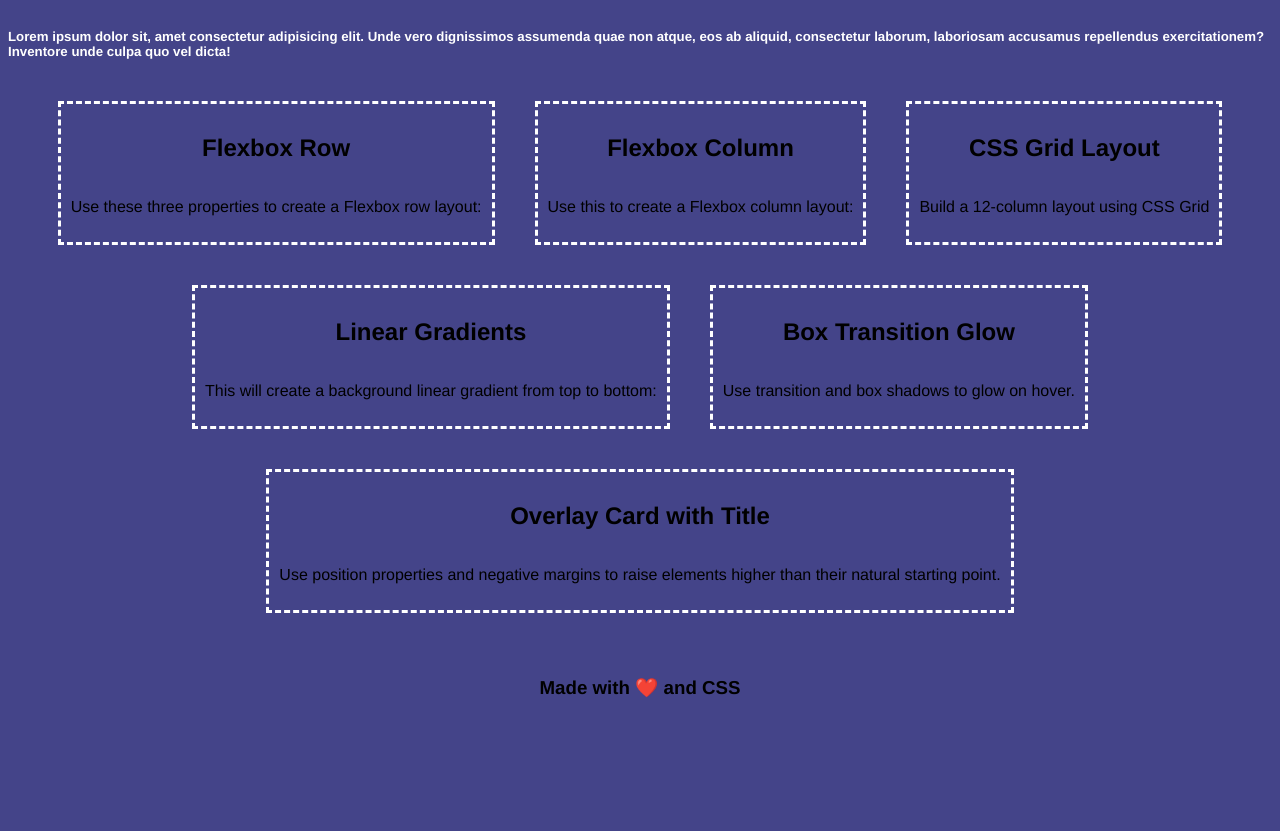
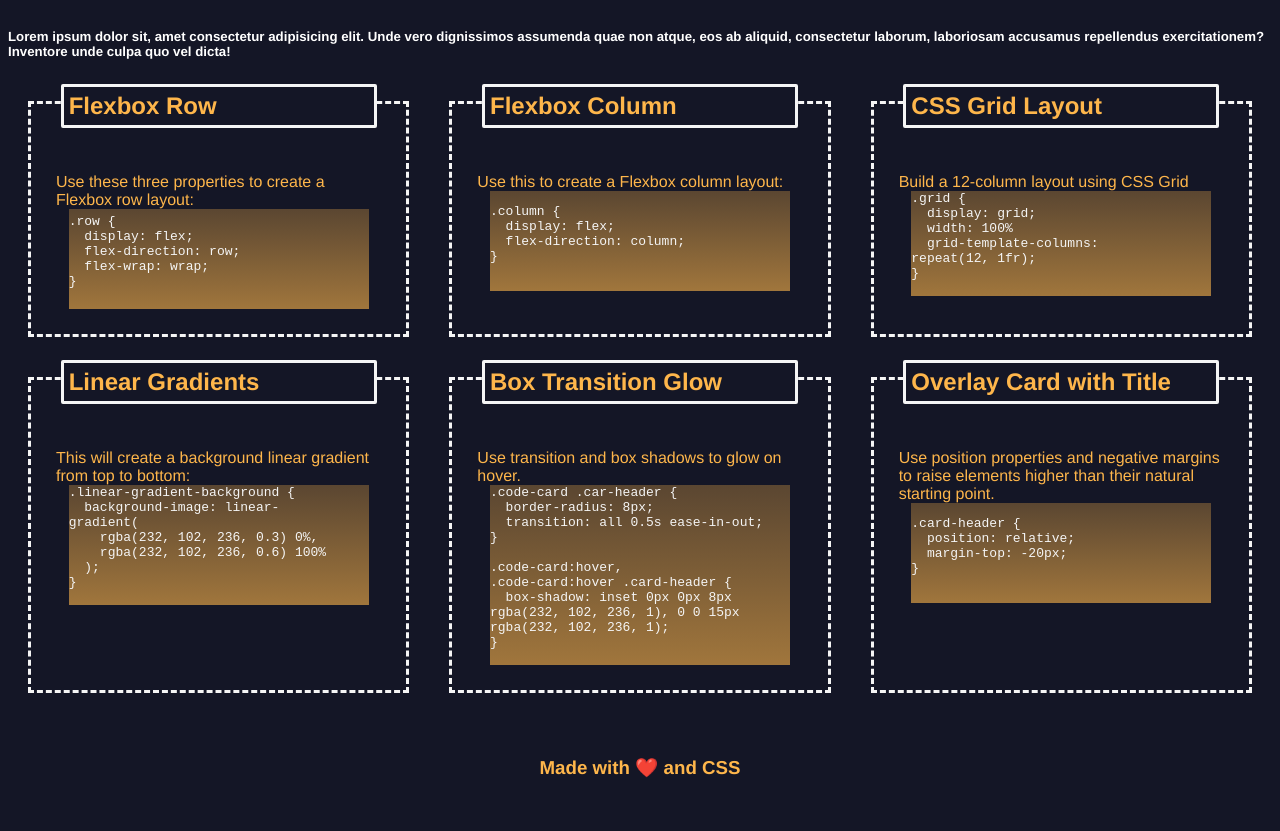
Before and after one commit to cdgonzo23/css-snippet-cheatsheet, a plain HTML site: page index.html in a window 1280 px wide. Shown: the part 81-912 px from the top of the page. Before the commit the page ends 832 px from the top, so only its background shows below. Drawn offline with Linux system fonts and the light colour scheme.

Commit message:
added HTML  and CSS to create a better card-like layout

```diff
--- a/assets/style.css
+++ b/assets/style.css
@@ -1,6 +1,6 @@
 :root {
-    --dark: rgb(68, 68, 137);
-    --light: rgb(173, 22, 187);
+    --dark: rgb(20, 22, 38);
+    --light: rgb(254, 182, 75);
 }
 
 body {
@@ -24,26 +24,55 @@ h5 {
     color: white;
 }
 
-.contents {
+section {
     display: flex;
     justify-content: center;
     flex-wrap: wrap;
-    align-items: center;
 }
 
-section {
+.cards {
+    flex: 1 1 300px;
+    border-style: dashed;
+    border-color: whitesmoke;
+    margin: 20px;
+    padding: 25px;
+}
+
+h2 {
+    color: var(--light);
+    background-color: var(--dark);
+    border-style: solid;
+    border-color: whitesmoke;
+    border-radius: 2px;
+    width: 300px;
+    padding: 5px;
+    position: relative;
+    top: -45px;
+    margin: auto;
+}
+
+p {
+    color: var(--light);
+    margin: auto;
+}
+
+pre {
+    background-image: linear-gradient(
+        rgba(254, 182, 75, 0.3) 0%,
+        rgba(254, 182, 75, 0.6) 100%
+        );
+    color: whitesmoke;
+    margin: auto;
+    width: 300px;
     display: flex;
-    flex-direction: column;
+    justify-content: flex-start;
+    min-height: 100px;
     align-items: center;
-    justify-content: space-between;
-    border-style: dashed;
-    border-color: white;
-    padding: 10px;
-    margin: 20px;
 }
 
 footer {
     display: flex;
     justify-content: center;
     padding: 2%;
+    color: var(--light)
 }
--- a/index.html
+++ b/index.html
@@ -16,32 +16,81 @@
     </header>
 
     <main>
-        <div class="contents">
-            <section>
+        <section>
+            <div class="cards">
                 <h2>Flexbox Row</h2>
                 <p>Use these three properties to create a Flexbox row layout:</p>
-            </section>
-            <section>
+                <pre>
+.row {
+  display: flex;
+  flex-direction: row;
+  flex-wrap: wrap;
+}
+                </pre>
+            </div>
+            <div class="cards">
                 <h2>Flexbox Column</h2>
                 <p>Use this to create a Flexbox column layout:</p>
-            </section>
-            <section>
+                <pre>
+.column {
+  display: flex;
+  flex-direction: column;
+}
+                </pre>
+            </div>
+            <div class="cards">
                 <h2>CSS Grid Layout</h2>
                 <p>Build a 12-column layout using CSS Grid</p>
-            </section>
-            <section>
+                <pre>
+.grid {
+  display: grid;
+  width: 100%
+  grid-template-columns:
+repeat(12, 1fr);
+}
+                </pre>
+            </div>
+            <div class="cards">
                 <h2>Linear Gradients</h2>
                 <p>This will create a background linear gradient from top to bottom:</p>
-            </section>
-            <section>
+                <pre>
+.linear-gradient-background {
+  background-image: linear-
+gradient(
+    rgba(232, 102, 236, 0.3) 0%,
+    rgba(232, 102, 236, 0.6) 100%
+  );
+}
+                </pre>
+            </div>
+            <div class="cards">
                 <h2>Box Transition Glow</h2>
                 <p>Use transition and box shadows to glow on hover.</p>
-            </section>
-            <section>
+                <pre>
+.code-card .car-header {
+  border-radius: 8px;
+  transition: all 0.5s ease-in-out;
+}
+
+.code-card:hover,
+.code-card:hover .card-header {
+  box-shadow: inset 0px 0px 8px
+rgba(232, 102, 236, 1), 0 0 15px
+rgba(232, 102, 236, 1);
+}
+                </pre>
+            </div>
+            <div class="cards">
                 <h2>Overlay Card with Title</h2>
                 <p>Use position properties and negative margins to raise elements higher than their natural starting point.</p>
-            </section>
-        </div>
+                 <pre>
+.card-header {
+  position: relative;
+  margin-top: -20px;
+}
+                </pre>
+            </div>
+        </section>
     </main>
     <footer>
         <h3>
```
